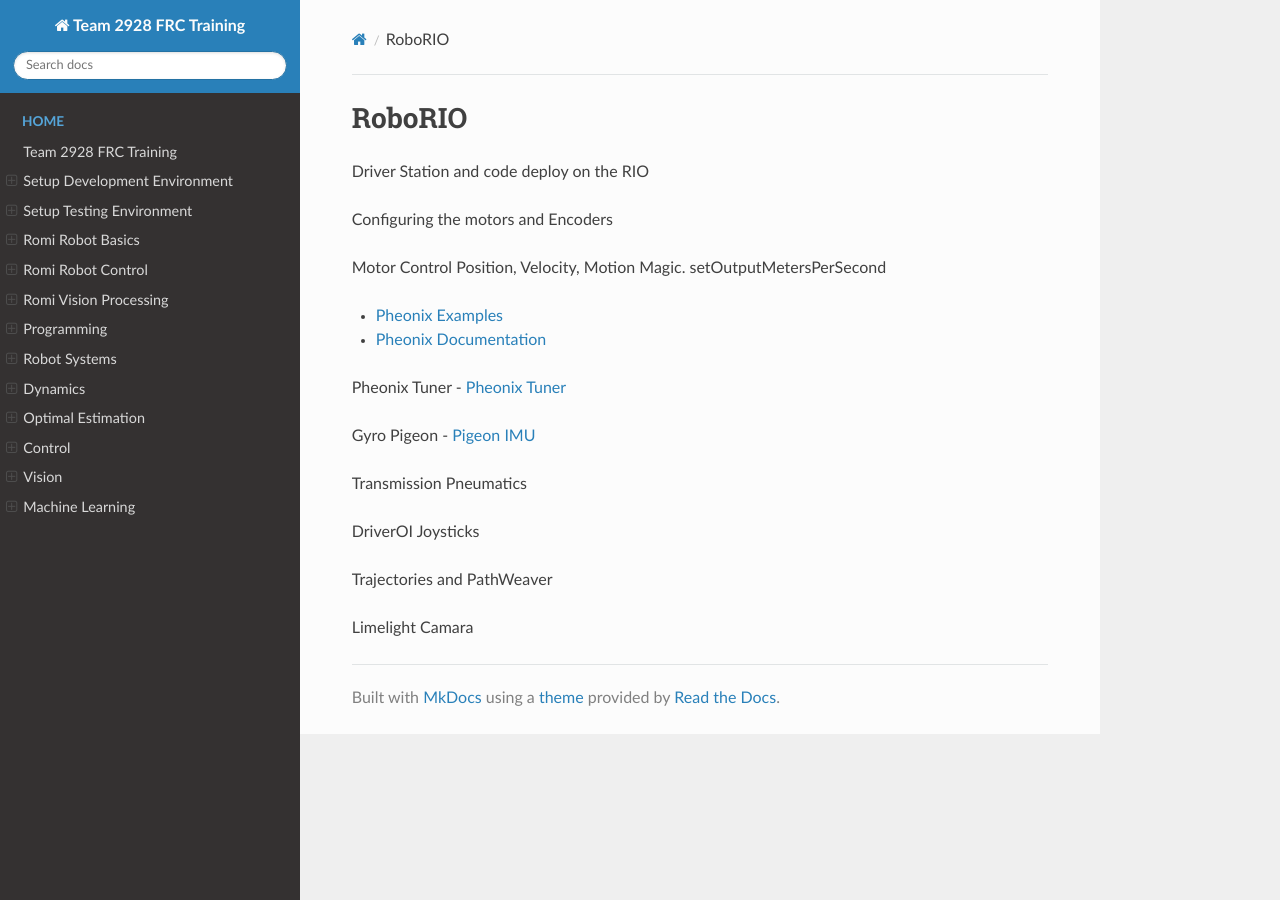
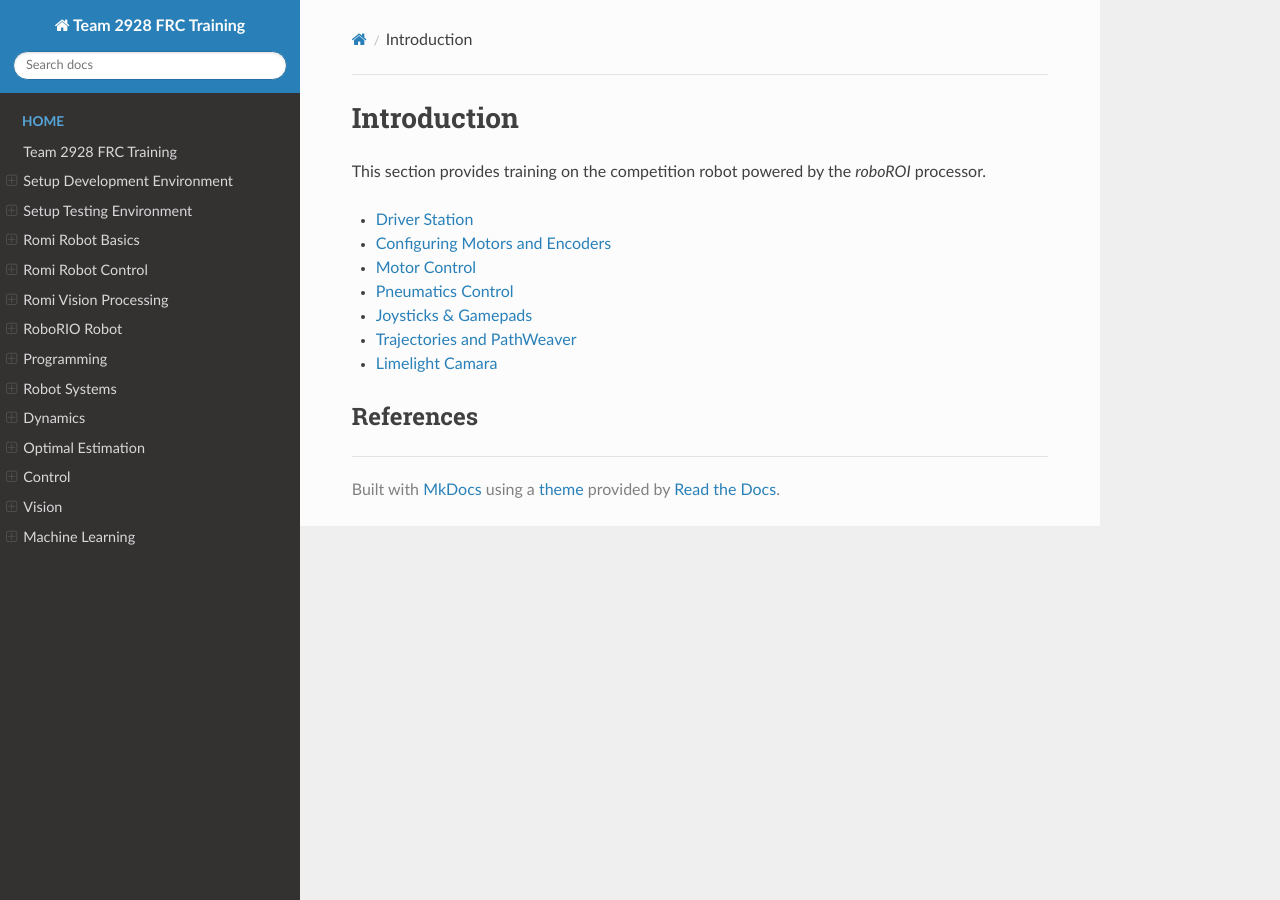
Before and after one commit to FRC-2928/FRC-Programmer-Training, an MkDocs documentation site: the page built from docs/RoboRIO/RoboRIOIndex.md, in a window 1280 px wide. Built offline with MkDocs 1.6.1, drawn with Linux system fonts in a browser that asks for light colours; nearby versions of some CDN libraries.

Commit message:
Added roboRIO

```diff
--- a/docs/RoboRIO/RoboRIOIndex.md
+++ b/docs/RoboRIO/RoboRIOIndex.md
@@ -1,28 +1,12 @@
-# RoboRIO
-Driver Station and code deploy on the RIO
+# Introduction
+This section provides training on the competition robot powered by the *roboROI* processor.
 
-Configuring the motors and Encoders
+- [Driver Station](driverStation.md)
+- [Configuring Motors and Encoders](motorConfig.md)
+- [Motor Control](motorControl.md)
+- [Pneumatics Control](pneumatics.md)
+- [Joysticks & Gamepads](gamepads.md)
+- [Trajectories and PathWeaver](pathWeaver.md)
+- [Limelight Camara](limelight.md)
 
-Motor Control
-    Position, Velocity, Motion Magic.
-    setOutputMetersPerSecond
-
-- [Pheonix Examples](https://github.com/CrossTheRoadElec/Phoenix-Examples-Languages)
-
-- [Pheonix Documentation](https://docs.ctre-phoenix.com/en/stable/)
-
-Pheonix Tuner
-- [Pheonix Tuner](https://docs.ctre-phoenix.com/en/stable/ch03_PrimerPhoenixSoft.html#what-is-phoenix-tuner)
-
-Gyro Pigeon
-- [Pigeon IMU](https://docs.ctre-phoenix.com/en/stable/ch11_BringUpPigeon.html)
-
-Transmission
-    Pneumatics
-
-DriverOI
-    Joysticks
-
-Trajectories and PathWeaver
-
-Limelight Camara
+## References
--- a/mkdocs.yml
+++ b/mkdocs.yml
@@ -13,8 +13,8 @@ nav:
             - SoftwareInstall/testingIndex.md
             - Romi/SC/romiDev.md
             - SoftwareInstall/romiPiSoftware.md
-            - SoftwareInstall/romiFirmware.md
             - SoftwareInstall/rioSoftware.md
+            - SoftwareInstall/vendorSoftware.md
 # - Romi Robot:
         - 'Romi Robot Basics':
             - Romi/SC/romiSCIndex.md
@@ -39,6 +39,15 @@ nav:
             - Romi/Vision/romiImageProcessing.md
             - Romi/Vision/romiLineFollow.md
 
+        - 'RoboRIO Robot':
+            - RoboRIO/roboRIOIndex.md
+            - RoboRIO/driverStation.md
+            - RoboRIO/motorConfig.md
+            - RoboRIO/motorControl.md
+            - RoboRIO/pneumatics.md
+            - RoboRIO/gamepads.md
+            - RoboRIO/pathWeaver.md
+            - RoboRIO/limelight.md
 
         - 'Programming':
             - Programming/introProgramming.md
```
Also changed, not shown: docs/RoboRIO/driverStation.md (added, +56 -0 lines), docs/RoboRIO/gamepads.md (added, +3 -0 lines), docs/RoboRIO/limelight.md (added, +3 -0 lines), docs/RoboRIO/motorConfig.md (added, +3 -0 lines), docs/RoboRIO/motorControl.md (added, +14 -0 lines), docs/RoboRIO/pathWeaver.md (added, +3 -0 lines), docs/RoboRIO/pneumatics.md (added, +3 -0 lines), docs/SoftwareInstall/rioSoftware.md (+45 -10 lines), docs/SoftwareInstall/romiPiSoftware.md (+35 -8 lines), docs/SoftwareInstall/testingIndex.md (+1 -2 lines), docs/images/FRCTools/FRCTools.025.jpeg, docs/images/FRCTools/FRCTools.027.jpeg, docs/images/FRCTools/FRCTools.029.jpeg, docs/images/FRCTools/FRCTools.031.jpeg, 4 more files.
